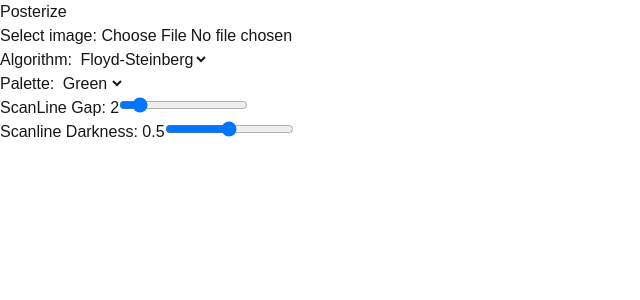
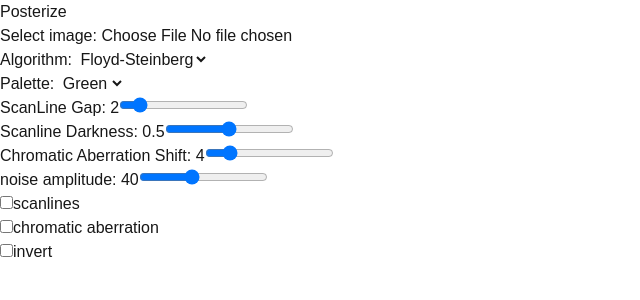
Before and after one commit to tuguldur0/posterize, a Next.js app: page / in a window 1280 px wide. Shown: the top 300 px of the page, without its empty margins (0-640 px from the left). Built offline with nearby package versions, Linux system fonts and the light colour scheme.

Commit message:
fix merge conflict

```diff
--- a/src/app/page.js
+++ b/src/app/page.js
@@ -8,8 +8,15 @@ export default function Home() {
   const [paletteSelected, setPaletteSelected] = useState("Green");
   const [scanlineInterval, setScanlineInterval] = useState(2);
   const [scanlineDarkness, setScanlineDarkness] = useState(0.5);
+  const [chromaticSlider, setChromaticSlider] = useState(4);
+  const [noiseAmplitude, setNoiseAmplitude] = useState(40);
   // ene deer original nemsen
-  const algorithms = ["Bayer 4x4", "Floyd-Steinberg","Atkinson", "Original"];
+  const algorithms = ["Bayer 4x4", "Floyd-Steinberg","Atkinson", "Noise", "Original"];
+  const [effects, setEffects] = useState({
+    scanlines: false,
+    chromaticAberration: false,
+    invert: false,
+  });
   const canvasRef = useRef(null);
   const loadedImgRef = useRef(null);
   const palettes = {
@@ -67,7 +74,7 @@ export default function Home() {
     }
     return closestColor;
   };
-
+//algorithms
   const floydsteinberg = (data, width, height, pallete) => {
     const calculateError = (nx, ny, errR, errG, errB, factor) => {
       if(nx >= 0 && nx < width && ny >= 0 && ny < height) {
@@ -80,6 +87,7 @@ export default function Home() {
     for(let y = 0; y < height; y++){
       for(let x = 0; x < width; x++){
         let index = (y * width + x) * 4;
+
         let oldR = data[index];
         let oldG = data[index + 1];
         let oldB = data[index + 2];
@@ -165,9 +173,29 @@ export default function Home() {
       }
     }
   }
+  const noise = (data, width, height, pallete, amplificiation = 40) => {
+    for(let y = 0; y < height; y++){
+      for(let x = 0; x < width; x++){
+        let index = (y * width + x) * 4;
+
+        let noise = (Math.random() - 0.5) * 2 * amplificiation;
+
+        let r = data[index] + noise;
+        let g = data[index + 1] + noise;
+        let b = data[index + 2] + noise;
+
+        const [newR, newG, newB] = findClosestColor(r, g, b, pallete);
+
+        data[index] = newR;
+        data[index + 1] = newG;
+        data[index + 2] = newB;
+      }
+    }
+  }
+  //effects
   const scanlines = (height, width, data, interval = 2, darkness = 0.5) => { //will make interval and darkness changable after frontend
     for(let y = 0; y < height; y++){
-      if(y % interval) {
+      if(y % interval === 0) {
         for(let x=0; x <width; x++ ){
           let index = (y * width + x) * 4;
           data[index] *= darkness;
@@ -177,37 +205,72 @@ export default function Home() {
       }
     }
   }
-  const drawCanvas = (img, algorithm, selectedPalette, interval = scanlineInterval, darkness = scanlineDarkness)  => {
+  const chromaticAberration = (height, width, data, movement = 4) => {
+    const original = new Uint8ClampedArray(data);
+
+    const getIndex = (x, y) => (y * width + x) * 4;
+    const clampX = (x) => Math.min(width-1, Math.max(0,x));
+
+    for(let y = 0; y < height; y++){
+      for(let x = 0; x < width; x++){
+        const outIndex = getIndex(x, y);
+
+        const rX = clampX(x + movement);
+        const rIndex = getIndex(rX, y);
+
+        const bX = clampX(x - movement);
+        const bIndex = getIndex(bX, y);
+
+        const gIndex = outIndex;
+
+        data[outIndex] = original[rIndex];
+        data[outIndex + 1] = original[gIndex + 1];
+        data[outIndex + 2] = original[bIndex + 2];
+      }
+    }
+  }
+  const invert = (data) => {
+    for(let i = 0; i < data.length; i += 4) {
+      data[i] = 255 - data[i];
+      data[i + 1] = 255 - data[i + 1];
+      data[i + 2] = 255 - data[i + 2]
+    }
+  }
+  const drawCanvas = (
+    img,
+     algorithm,
+     selectedPalette,
+     interval = scanlineInterval,
+     darkness = scanlineDarkness,
+     activeEffects = effects,
+     movement = chromaticSlider,
+     amplitude = noiseAmplitude,
+    )  => {
     const canvas = canvasRef.current;
     if(!canvas) return;
     const ctx = canvas.getContext("2d");
     let width = img.width;
     let height = img.height;
-    // ene safety guard shuu
-    const MAX_SIZE = 1200;
-    if(width > MAX_SIZE || height > MAX_SIZE) {
-      const ratio = Math.min(MAX_SIZE / width, MAX_SIZE / height);
-      width = Math.floor(width * ratio);
-      height = Math.floor(height * ratio);
-    }
     canvas.width = width;
     canvas.height = height;
-    ctx.drawImage(img, 0, 0, width, height);
+    ctx.drawImage(img, 0, 0);
     let imageData = ctx.getImageData(0, 0, canvas.width, canvas.height);
     const data = imageData.data;
-    console.log(data); //look
     const activePalette = palettes[selectedPalette];
+    if(activeEffects.invert) invert(data);
     if(algorithm == "Floyd-Steinberg"){
       floydsteinberg(data, width, height, activePalette);
-      scanlines(height, width, data);
     } else if (algorithm == "Bayer 4x4"){
       bayer4x4(data, width, height, activePalette);
     } else if (algorithm == "Atkinson"){
       atkinson(data, width, height, activePalette);
+    } else if (algorithm == "Noise"){
+      noise(data, width, height, activePalette, amplitude)
     }
-    if (algorithm !== "Original") {
-      scanlines(height, width , data, interval, darkness);
+    if(activeEffects.scanlines){
+      scanlines(height, width, data, interval, darkness);
     }
+    if(activeEffects.chromaticAberration) chromaticAberration(height, width, data, movement)
     ctx.putImageData(imageData, 0, 0);
   }
   const handleImageUpload = (event) => {
@@ -218,7 +281,7 @@ export default function Home() {
       const img = new Image();
       img.onload = () => {
         loadedImgRef.current = img;
-        drawCanvas(img, algorithmSelected, paletteSelected);
+        drawCanvas(img, algorithmSelected, paletteSelected, scanlineInterval, scanlineDarkness, effects, chromaticSlider);
         setImageSrc(e.target.result);
       }
       img.src = e.target.result;
@@ -229,7 +292,7 @@ export default function Home() {
     const value = event.target.value;
     setAlgorithmSelected(value);
     if(loadedImgRef.current) {
-      drawCanvas(loadedImgRef.current, value, paletteSelected);
+      drawCanvas(loadedImgRef.current, value, paletteSelected, scanlineInterval,scanlineDarkness, effects);
     }
   }
   // unguu solidog function
@@ -238,6 +301,13 @@ export default function Home() {
     setPaletteSelected(value);
     if (loadedImgRef.current) {
       drawCanvas(loadedImgRef.current, algorithmSelected, value);
+    }
+  }
+  const handleEffectToggle = (effectName) => {
+    const updated = {...effects, [effectName]: !effects[effectName]};
+    setEffects(updated);
+    if(loadedImgRef.current){
+      drawCanvas(loadedImgRef.current, algorithmSelected, paletteSelected, scanlineInterval, scanlineDarkness, updated)
     }
   }
   const handleExport = () => {
@@ -308,6 +378,48 @@ export default function Home() {
         </label>
       </div>
       <div>
+        <label>
+          Chromatic Aberration Shift: {chromaticSlider}
+          <input type="range" min="1" max="20" step="1" value={chromaticSlider} onChange={(e) => {setChromaticSlider(Number(e.target.value))}} onMouseUp={(e) => {
+            const val = Number(e.target.value);
+            if(loadedImgRef.current) drawCanvas(loadedImgRef.current, algorithmSelected, paletteSelected, scanlineInterval, scanlineDarkness, effects, val, noiseAmplitude);
+
+          }}/>
+        </label>
+      </div>
+      <div>
+        <label>
+          noise amplitude: {noiseAmplitude}
+          <input type="range" min="0" max="100" step="1" value={noiseAmplitude} onChange={(e) => {
+            setNoiseAmplitude(Number(e.target.value));
+          }} onMouseUp={(e) => {
+            const val = Number(e.target.value);
+            if(loadedImgRef.current){
+              drawCanvas(loadedImgRef.current, algorithmSelected, paletteSelected, scanlineInterval, scanlineDarkness, effects, chromaticSlider, val)
+
+            }
+          }}/>
+        </label>
+      </div>
+      <div>
+        <label>
+          <input type="checkbox" checked={effects.scanlines} onChange={() => handleEffectToggle("scanlines")}/>
+          scanlines
+        </label>
+      </div>
+      <div>
+        <label>
+          <input type="checkbox" checked={effects.chromaticAberration} onChange={() => handleEffectToggle("chromaticAberration")}/>
+          chromatic aberration
+        </label>
+      </div>
+      <div>
+        <label>
+          <input type="checkbox" checked={effects.invert} onChange={() => handleEffectToggle("invert")}/>
+          invert
+        </label>
+      </div>
+      <div>
         <canvas ref={canvasRef}></canvas>
       </div>
     <div>
```
